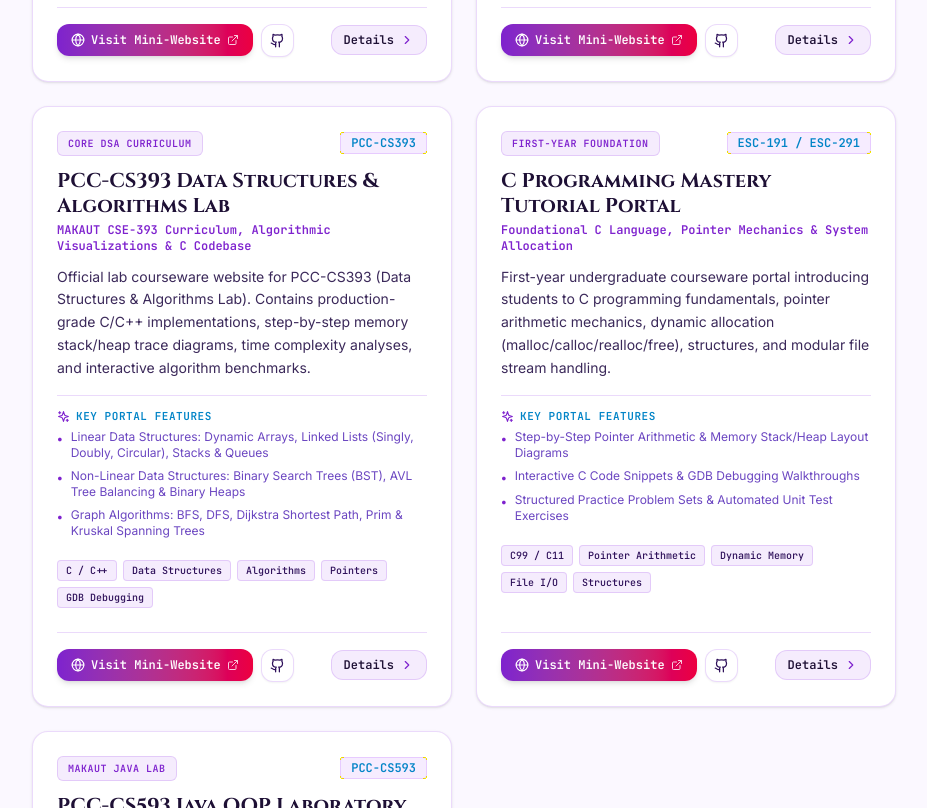
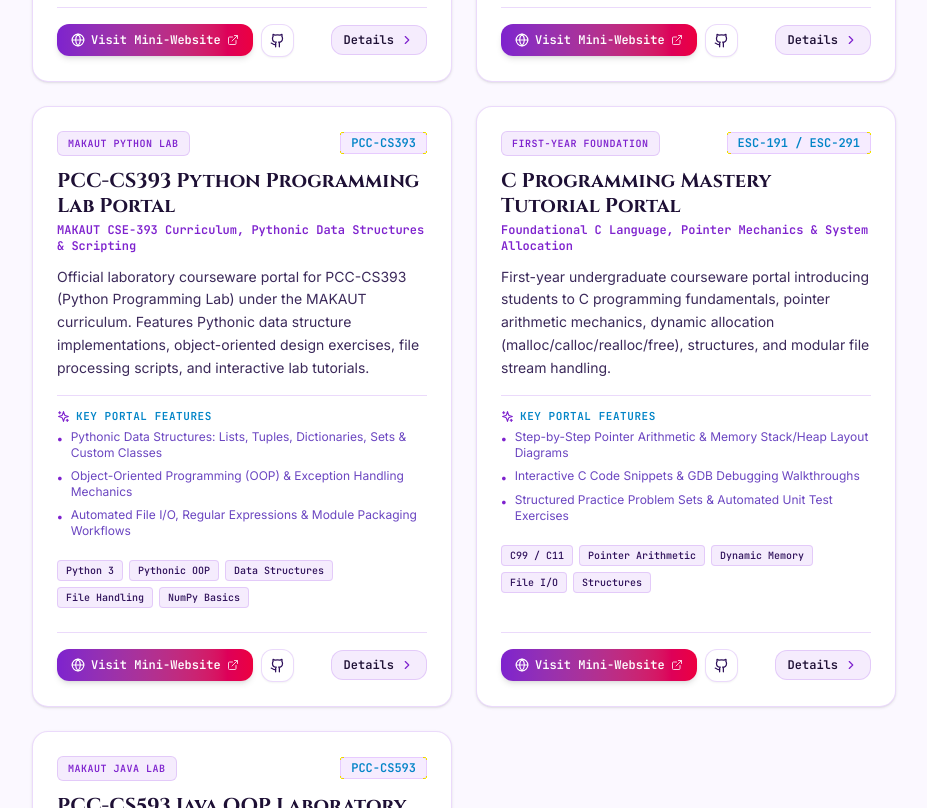
Before and after one commit to aurghya-0/portfolio-website, a React (Vite) app: page / in a window 1280 px wide. Shown: the part 4740-5548 px from the top of the page, without its empty margins (316-1243 px from the left). Built offline with nearby package versions, Linux system fonts and the light colour scheme; some icons are missing.

Commit message:
fix: update PCC-CS393 courseware entry to Python Programming Lab

```diff
--- a/src/components/CoursewareSection.jsx
+++ b/src/components/CoursewareSection.jsx
@@ -5,7 +5,7 @@
 export default function CoursewareSection({ onSelectSite }) {
   const [selectedCategory, setSelectedCategory] = useState('All');
 
-  const categories = ['All', 'Operating Systems', 'Python & Data Mining', 'Data Structures & Algorithms', 'C & Systems Programming', 'Java & OOP'];
+  const categories = ['All', 'Operating Systems', 'Python & Data Science', 'Python & Data Mining', 'C & Systems Programming', 'Java & OOP'];
 
   const filteredSites = selectedCategory === 'All'
     ? COURSEWARE_SITES
--- a/src/data/portfolioData.js
+++ b/src/data/portfolioData.js
@@ -84,26 +84,26 @@
     ]
   },
   {
-    id: "pcc-cs393-dsa",
-    title: "PCC-CS393 Data Structures & Algorithms Lab",
-    subtitle: "MAKAUT CSE-393 Curriculum, Algorithmic Visualizations & C Codebase",
+    id: "pcc-cs393-python",
+    title: "PCC-CS393 Python Programming Lab Portal",
+    subtitle: "MAKAUT CSE-393 Curriculum, Pythonic Data Structures & Scripting",
     courseCode: "PCC-CS393",
-    badge: "Core DSA Curriculum",
-    category: "Data Structures & Algorithms",
+    badge: "MAKAUT Python Lab",
+    category: "Python & Data Science",
     liveUrl: "https://aurghya-0.github.io/pcc-cs393/",
     githubUrl: "https://github.com/aurghya-0/pcc-cs393",
-    techStack: ["C / C++", "Data Structures", "Algorithms", "Pointers", "GDB Debugging"],
-    desc: "Official lab courseware website for PCC-CS393 (Data Structures & Algorithms Lab). Contains production-grade C/C++ implementations, step-by-step memory stack/heap trace diagrams, time complexity analyses, and interactive algorithm benchmarks.",
+    techStack: ["Python 3", "Pythonic OOP", "Data Structures", "File Handling", "NumPy Basics"],
+    desc: "Official laboratory courseware portal for PCC-CS393 (Python Programming Lab) under the MAKAUT curriculum. Features Pythonic data structure implementations, object-oriented design exercises, file processing scripts, and interactive lab tutorials.",
     features: [
-      "Linear Data Structures: Dynamic Arrays, Linked Lists (Singly, Doubly, Circular), Stacks & Queues",
-      "Non-Linear Data Structures: Binary Search Trees (BST), AVL Tree Balancing & Binary Heaps",
-      "Graph Algorithms: BFS, DFS, Dijkstra Shortest Path, Prim & Kruskal Spanning Trees",
-      "Sorting & Searching Benchmarks with Big-O Time & Space Complexity Analyses"
+      "Pythonic Data Structures: Lists, Tuples, Dictionaries, Sets & Custom Classes",
+      "Object-Oriented Programming (OOP) & Exception Handling Mechanics",
+      "Automated File I/O, Regular Expressions & Module Packaging Workflows",
+      "NumPy Array Manipulations & Data Science Prerequisites"
     ],
     highlights: [
       "Official MAKAUT PCC-CS393 Lab Syllabus Alignment",
-      "Memory Pointer Allocation & Stack Tracing",
-      "Optimized C/C++ Reference Implementations"
+      "Pythonic Code Practices & PEP 8 Guidelines",
+      "Interactive Lab Notebooks & Code Repositories"
     ]
   },
   {
```
Also changed, not shown: 3 other files (tests, documents, lock files or other folders).
